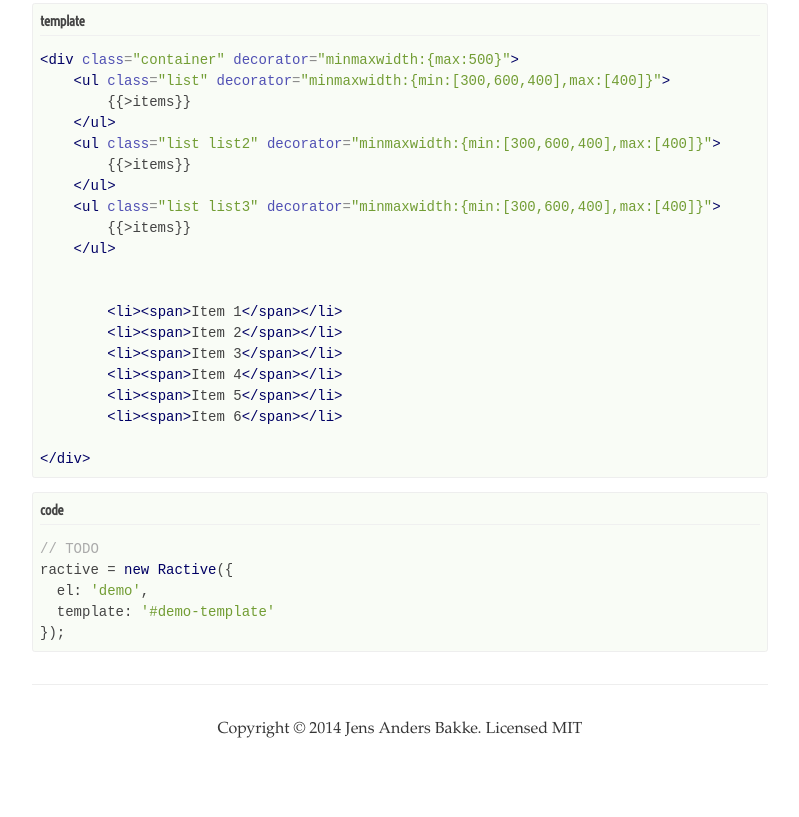
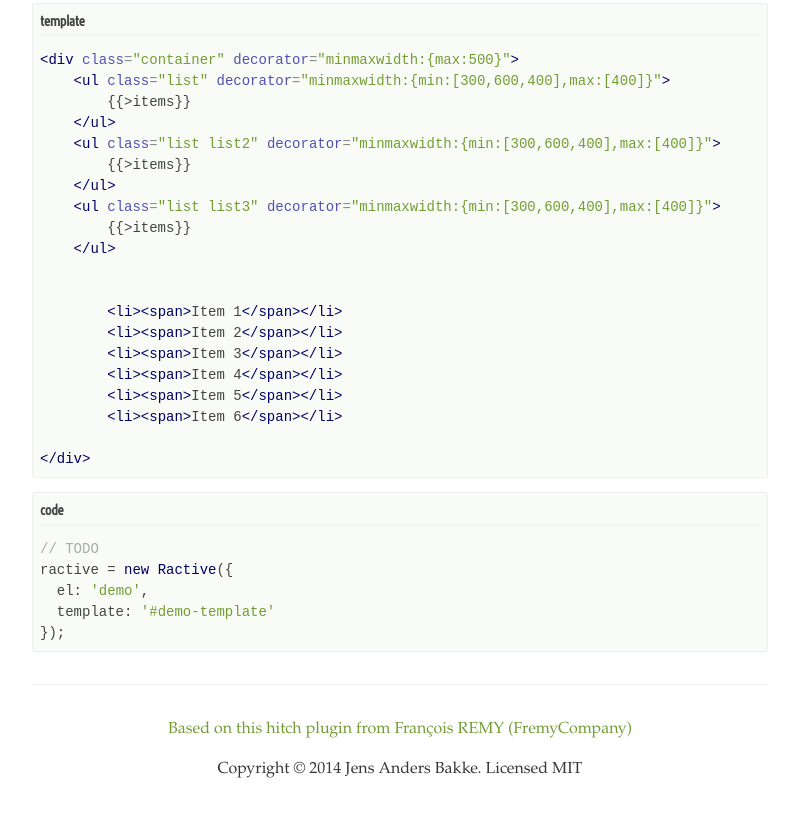
Before and after one commit to cfenzo/Ractive-decorators-minmaxwidth, a website with bundled scripts: page index.html in a window 1280 px wide. Shown: the part 705-1522 px from the top of the page, without its empty margins (240-1039 px from the left). Built offline with nearby package versions, Linux system fonts and the light colour scheme.

Commit message:
Added a clear 'based on' footer

```diff
--- a/index.html
+++ b/index.html
@@ -125,6 +125,7 @@
 
 	<!-- add additional info such as your homepage here, if you want -->
 	<footer>
+        <p><a href="https://github.com/FremyCompany/prollyfill-min-width/" target="_blank">Based on this hitch plugin from François REMY (FremyCompany)</a></p>
 		<p>Copyright &copy; 2014 Jens Anders Bakke. Licensed MIT</p>
 	</footer>
 
```
